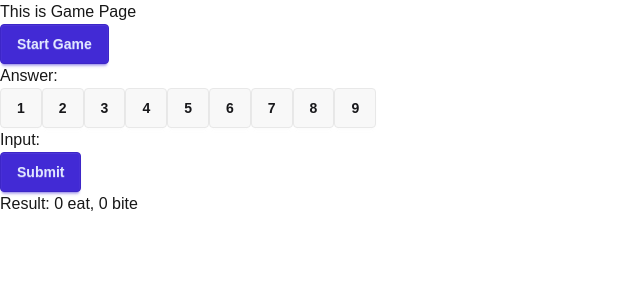
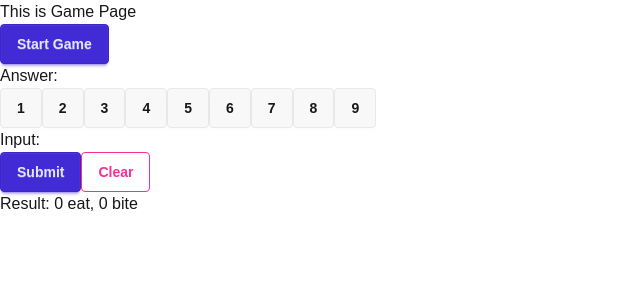
Before and after one commit to M-Yusei1001/numeron, a Next.js app in the folder numeron-app/: page /game in a window 1280 px wide. Shown: the top 300 px of the page, without its empty margins (0-640 px from the left). Built offline with nearby package versions, Linux system fonts and the light colour scheme.

Commit message:
wip: クリアボタン実装

```diff
--- a/numeron-app/components/GameLogic.tsx
+++ b/numeron-app/components/GameLogic.tsx
@@ -41,10 +41,18 @@ export default function GameLogic(): React.ReactElement {
 
     //キーボードクリック時の処理
     const handleNumberClick = (value: number) => {
+        if (input.includes(value)) {
+            return
+        }
         if (input.length < 3) {
             setInput([...input, value]);
         }
     };
+
+    //入力のクリア
+    const handleNumberClear = () => {
+        setInput([])
+    }
 
     //入力した数字の判定
     const handleInputSubmit = () => {
@@ -62,6 +70,7 @@ export default function GameLogic(): React.ReactElement {
             <Keyboard onNumberClick={handleNumberClick} clickedNumbers={input} />
             <p>Input: <span>{input}</span></p>
             <button onClick={handleInputSubmit} className='btn btn-primary'>Submit</button>
+            <button onClick={handleNumberClear} className='btn btn-secondary btn-outline'>Clear</button>
             <p>Result: <span>{result.eat} eat, {result.bite} bite</span></p>
         </div>
     );
```
